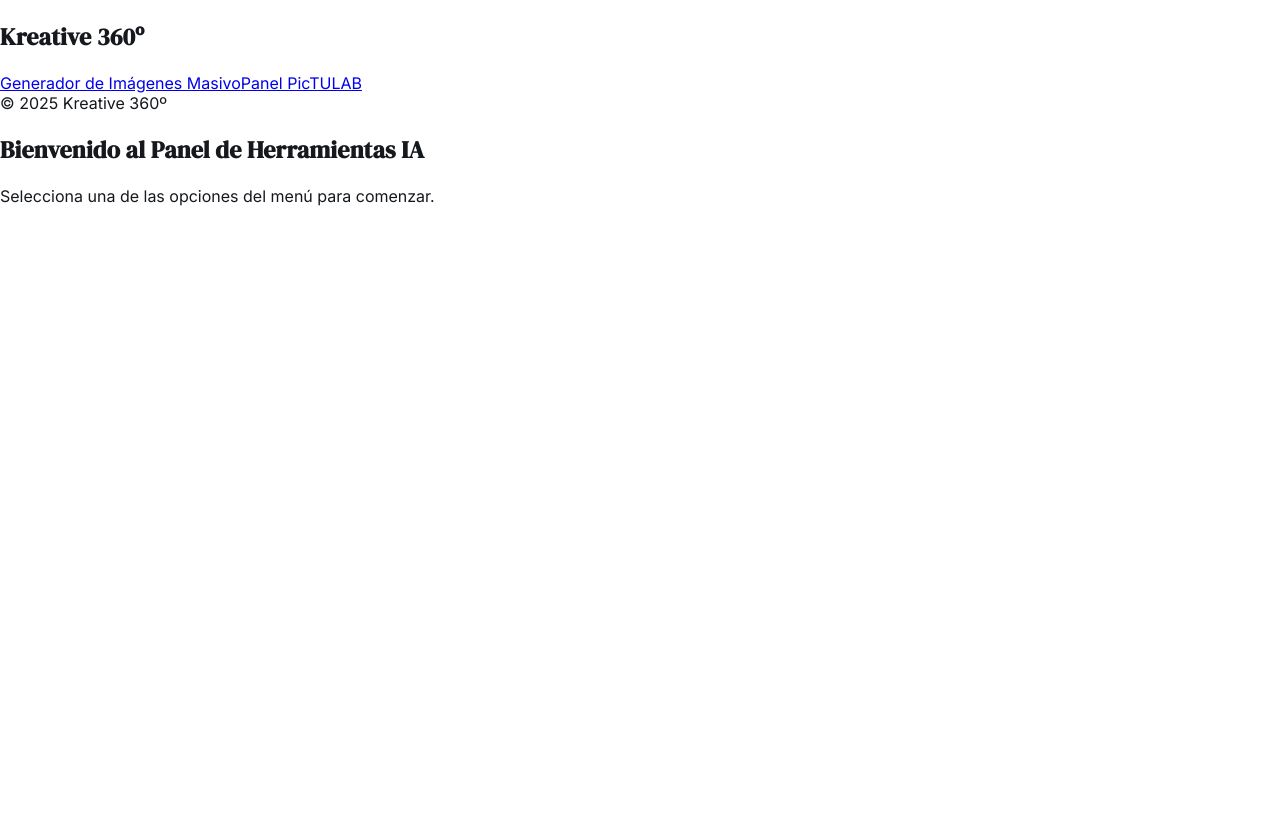
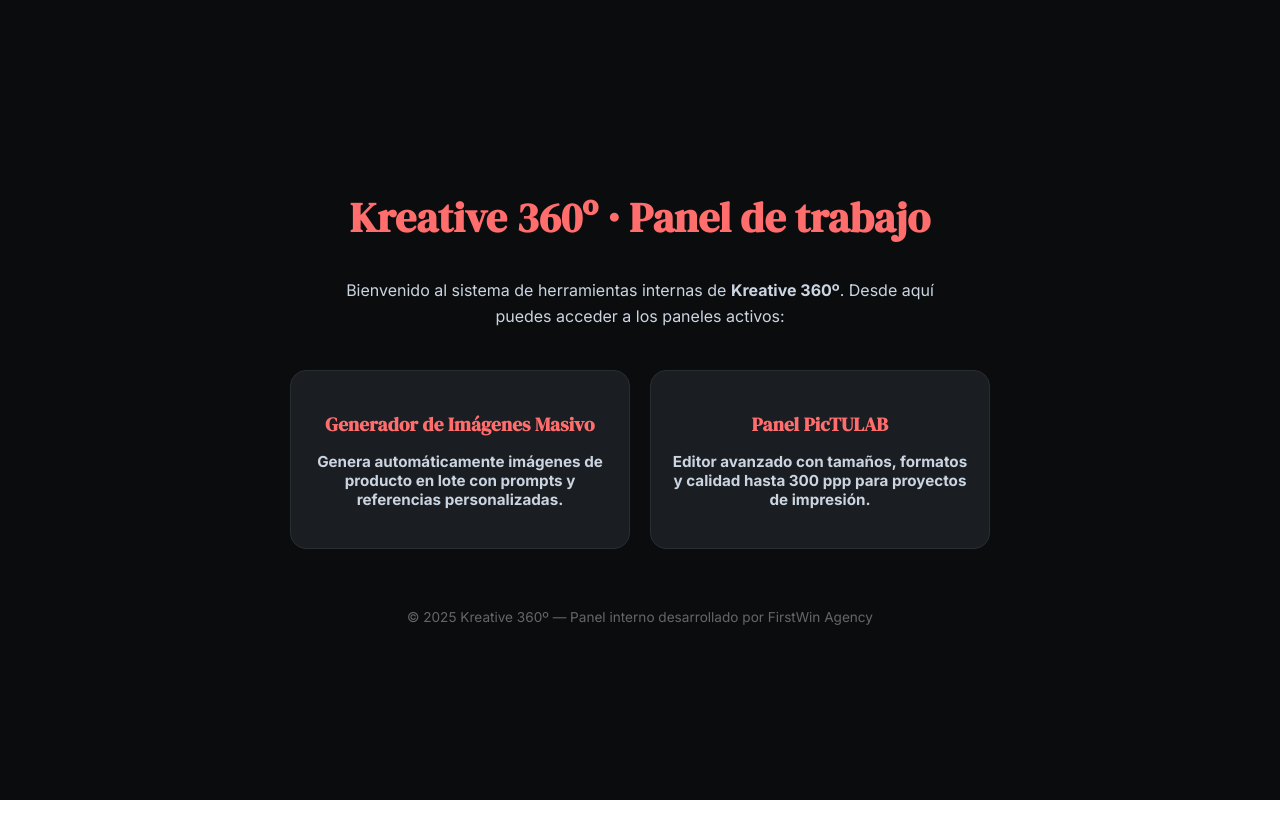
Before and after one commit to firstwinagency/firstwinagency-firstwin-panel, a Next.js app: page / in a window 1280 px wide. Built offline with nearby package versions, Linux system fonts and the light colour scheme.

Commit message:
Update page.tsx

```diff
--- a/app/page.tsx
+++ b/app/page.tsx
@@ -2,48 +2,109 @@
 
 import Link from "next/link";
 
-export default function Home() {
+export default function HomePage() {
   return (
-    <main className="flex min-h-screen bg-[#FF6B6B] text-black">
+    <main
+      style={{
+        minHeight: "100vh",
+        background: "#0b0c0e",
+        color: "#fff",
+        display: "flex",
+        flexDirection: "column",
+        alignItems: "center",
+        justifyContent: "center",
+        padding: "40px 20px",
+        textAlign: "center",
+      }}
+    >
+      <h1
+        style={{
+          fontSize: "2.6rem",
+          fontWeight: 800,
+          color: "#FF6D6D",
+          marginBottom: "16px",
+        }}
+      >
+        Kreative 360º · Panel de trabajo
+      </h1>
 
-      {/* LEFT MENU (igual que antes) */}
-      <aside className="w-64 bg-white h-screen p-6 border-r flex flex-col">
+      <p
+        style={{
+          color: "#cbd5e1",
+          maxWidth: 640,
+          lineHeight: 1.6,
+          marginBottom: 40,
+        }}
+      >
+        Bienvenido al sistema de herramientas internas de{" "}
+        <strong>Kreative 360º</strong>.
+        Desde aquí puedes acceder a los paneles activos:
+      </p>
 
-        <h1 className="text-2xl font-bold mb-10">Kreative 360º</h1>
-
-        <nav className="flex flex-col gap-4">
+      <div
+        style={{
+          display: "grid",
+          gridTemplateColumns: "repeat(auto-fit, minmax(260px, 1fr))",
+          gap: 20,
+          width: "100%",
+          maxWidth: 700,
+        }}
+      >
+        {/* Panel MASIVO */}
         <Link
           href="/masivo"
-            className="block bg-white border rounded-lg py-3 px-4 text-center font-semibold shadow hover:bg-gray-100 transition"
+          style={{
+            background: "#1A1D21",
+            border: "1px solid #2a2d31",
+            borderRadius: 16,
+            padding: "24px 20px",
+            textDecoration: "none",
+            color: "#fff",
+            fontWeight: 700,
+            transition: "all 0.2s ease",
+          }}
         >
+          <h2 style={{ color: "#FF6D6D", marginBottom: 10, fontSize: "1.2rem" }}>
             Generador de Imágenes Masivo
+          </h2>
+          <p style={{ color: "#cbd5e1", fontSize: "0.95rem" }}>
+            Genera automáticamente imágenes de producto en lote con prompts y referencias personalizadas.
+          </p>
         </Link>
 
+        {/* Panel PicTULAB */}
         <Link
           href="/pictulab"
-            className="block bg-white border rounded-lg py-3 px-4 text-center font-semibold shadow hover:bg-gray-100 transition"
+          prefetch={false}
+          style={{
+            background: "#1A1D21",
+            border: "1px solid #2a2d31",
+            borderRadius: 16,
+            padding: "24px 20px",
+            textDecoration: "none",
+            color: "#fff",
+            fontWeight: 700,
+            transition: "all 0.2s ease",
+          }}
         >
+          <h2 style={{ color: "#FF6D6D", marginBottom: 10, fontSize: "1.2rem" }}>
             Panel PicTULAB
+          </h2>
+          <p style={{ color: "#cbd5e1", fontSize: "0.95rem" }}>
+            Editor avanzado con tamaños, formatos y calidad hasta 300 ppp para proyectos de impresión.
+          </p>
         </Link>
-        </nav>
+      </div>
 
-        <div className="mt-auto text-xs text-gray-500">
-          © 2025 Kreative 360º
-        </div>
-      </aside>
-
-      {/* MAIN PANEL */}
-      <section className="flex flex-1 items-center justify-center">
-        <div className="text-center">
-          <h2 className="text-3xl font-bold text-white mb-6">
-            Bienvenido al Panel de Herramientas IA
-          </h2>
-          <p className="text-white/90 mb-10">
-            Selecciona una de las opciones del menú para comenzar.
+      <p
+        style={{
+          marginTop: 60,
+          color: "#666",
+          fontSize: "0.85rem",
+        }}
+      >
+        © 2025 Kreative 360º — Panel interno desarrollado por FirstWin Agency
       </p>
-        </div>
-      </section>
-
     </main>
   );
 }
```
Lines whose indentation alone changed are shown as unchanged.
